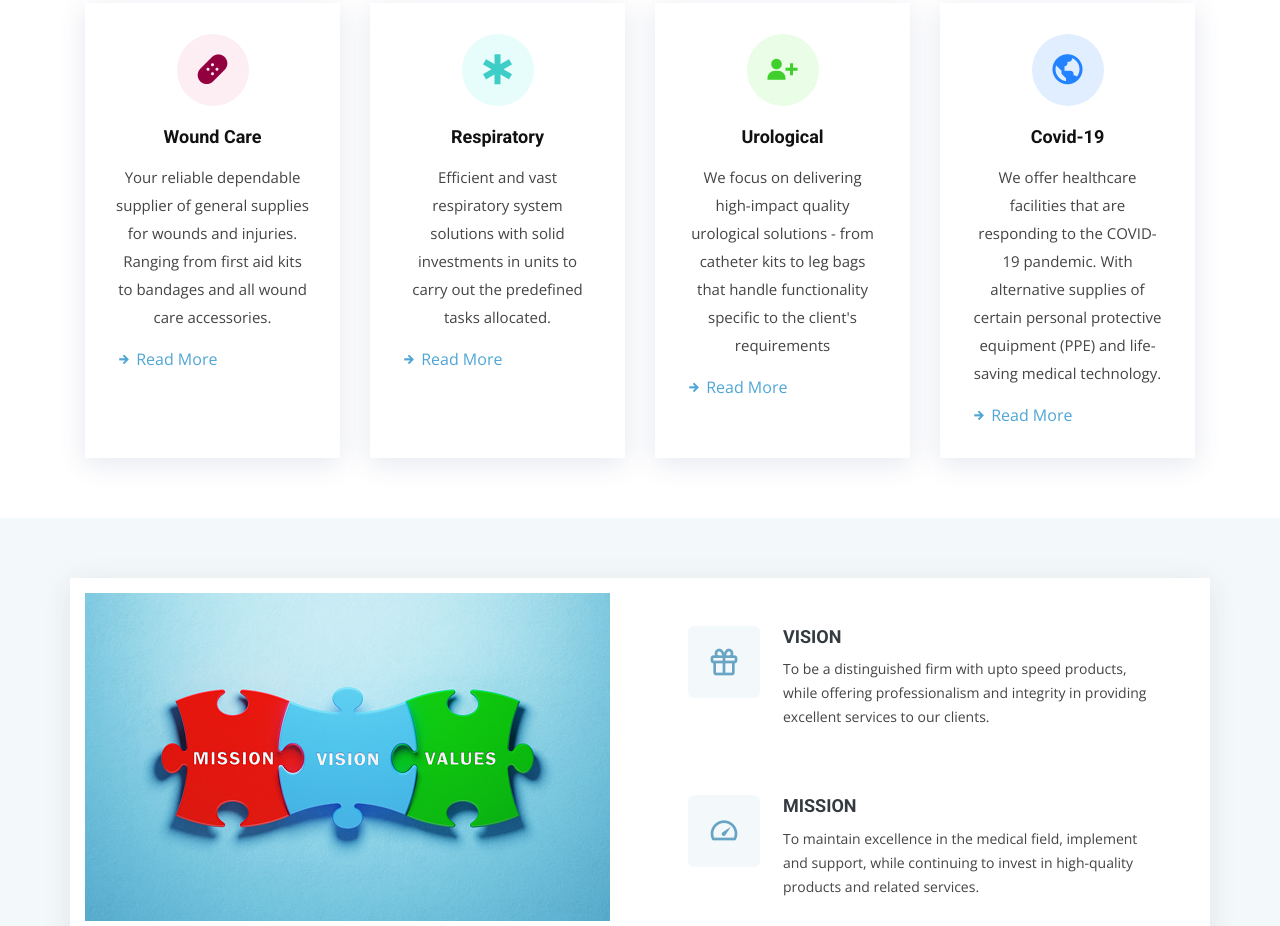
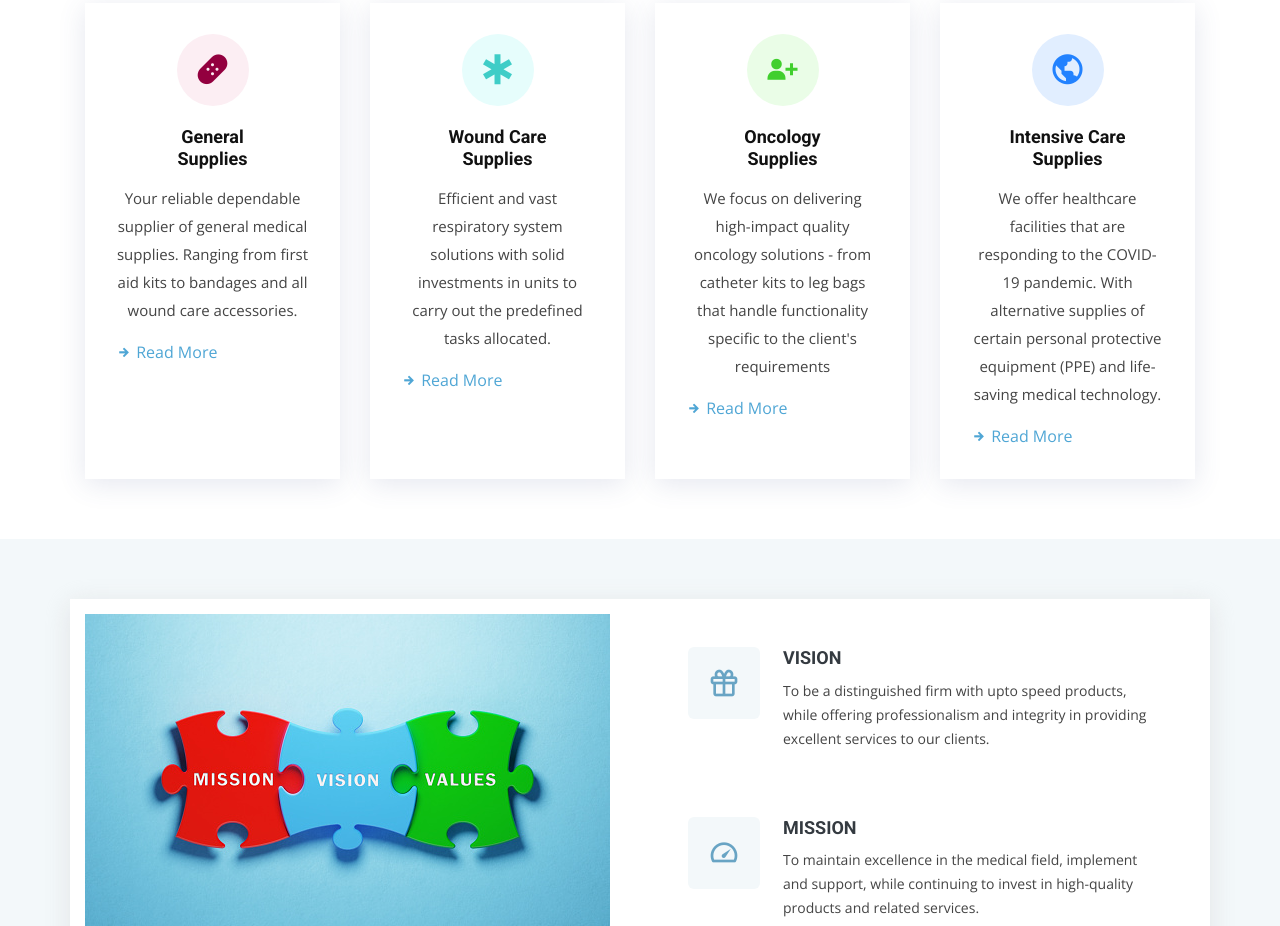
Before and after one commit to Kip-Rono/West-Haven-Medical, a plain HTML site: page index.html in a window 1280 px wide. Shown: the part 857-1783 px from the top of the page. Drawn offline with nearby package versions, Linux system fonts and the light colour scheme.

Commit message:
edited index

```diff
--- a/index.html
+++ b/index.html
@@ -64,7 +64,7 @@
         <div class="carousel-item active">
             <div class="carousel-container">
                 <h2 class="animate__animated animate__fadeInDown">Welcome to <br><span>West Haven</span></h2>
-                <p class="animate__animated animate__fadeInUp">The Solution for You</p>
+              <!--  <p class="animate__animated animate__fadeInUp">The Solution for You</p>-->
                 <!--<a href="" class="btn-get-started animate__animated animate__fadeInUp">Read More</a>-->
             </div>
         </div>
@@ -110,9 +110,8 @@
                 <div class="col-md-6 col-lg-3 d-flex align-items-stretch" data-aos="fade-up">
                     <div class="icon-box icon-box-maroon">
                         <div class="icon"><i class="bx bxs-band-aid"></i></div>
-                        <h4 class="title"><a href="">Wound Care</a></h4>
-                        <p class="description">Your reliable dependable supplier of general supplies for wounds and
-                            injuries.
+                        <h4 class="title"><a href="">General <br> Supplies</a></h4>
+                        <p class="description">Your reliable dependable supplier of general medical supplies.
                             Ranging from first aid kits to bandages and all wound care accessories.
                         </p>
                         <div class="read-more text-left pt-3"><a href="services.html"><i class="icofont-arrow-right"></i> Read More</a></div>
@@ -122,7 +121,7 @@
                 <div class="col-md-6 col-lg-3 d-flex align-items-stretch" data-aos="fade-up" data-aos-delay="200">
                     <div class="icon-box icon-box-cyan">
                         <div class="icon"><i class="bx bx-health"></i></div>
-                        <h4 class="title"><a href="">Respiratory</a></h4>
+                        <h4 class="title"><a href="">Wound Care <br>Supplies</a></h4>
                         <p class="description">Efficient and vast respiratory system solutions
                             with solid investments in units to carry out the predefined tasks allocated.
                         </p>
@@ -133,8 +132,8 @@
                 <div class="col-md-6 col-lg-3 d-flex align-items-stretch" data-aos="fade-up" data-aos-delay="400">
                     <div class="icon-box icon-box-green">
                         <div class="icon"><i class="bx bxs-user-plus"></i></div>
-                        <h4 class="title"><a href="">Urological</a></h4>
-                        <p class="description">We focus on delivering high-impact quality urological solutions - from
+                        <h4 class="title"><a href="">Oncology <br> Supplies </a></h4>
+                        <p class="description">We focus on delivering high-impact quality oncology solutions - from
                             catheter kits to
                             leg bags that handle functionality specific to the client's requirements
                         </p>
@@ -145,7 +144,7 @@
                 <div class="col-md-6 col-lg-3 d-flex align-items-stretch" data-aos="fade-up" data-aos-delay="600">
                     <div class="icon-box icon-box-blue">
                         <div class="icon"><i class="bx bx-world"></i></div>
-                        <h4 class="title"><a href="">Covid-19</a></h4>
+                        <h4 class="title"><a href="">Intensive Care <br> Supplies </a></h4>
                         <p class="description">We offer healthcare facilities that are responding to the COVID-19
                             pandemic.
                             With alternative supplies of certain personal protective equipment (PPE)
```
